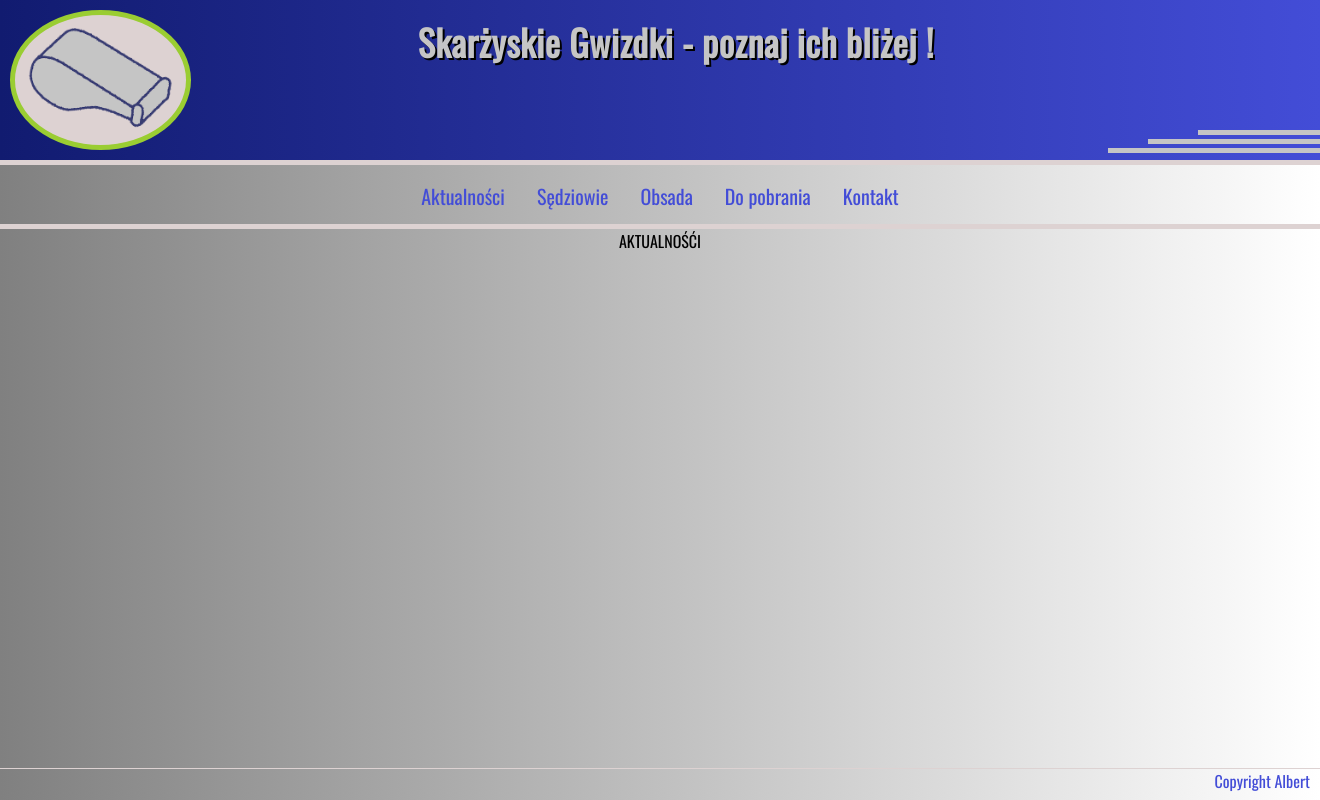
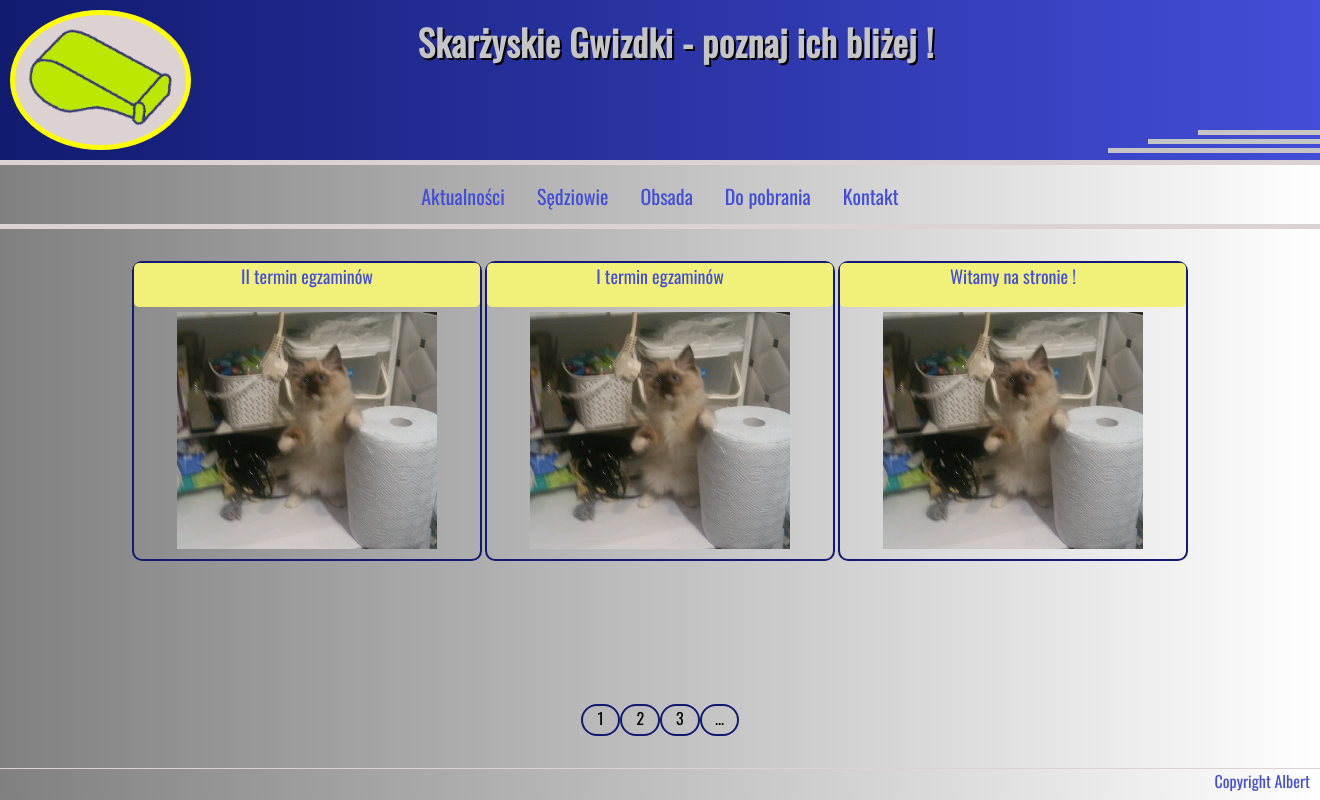
Before and after one commit to AlbertB93/SkoRefs, a PHP site: page /pages/news.html in a window 1320 px wide; the page is wider, and only the part inside the window is pictured. Run offline with PHP 8.4, Linux system fonts and the light colour scheme.

Commit message:
Added pages in the news folder and modified news.html

```diff
--- a/index.html
+++ b/index.html
@@ -15,7 +15,7 @@
 
     <header>
         <div class="header--logo">
-            <img src="images/whistletest.png" alt="WHISTLE" class="header--logo--img">
+            <img src="images/whistletest2.png" alt="WHISTLE" class="header--logo--img">
         </div>
         <div class="header--rest">
             <div class="header--title">
@@ -38,7 +38,7 @@
     <main>
         <article>
             <div class="article--title">
-                <a href="pages/news/news001.html">II termin egzaminów</a>
+                <a href="pages/news/news003.html">II termin egzaminów</a>
             </div>
             <div class="article--image">
                 <img src="images/felek.png" alt="FELEK" class="article--image--file">
@@ -46,7 +46,7 @@
         </article>
         <article>
             <div class="article--title">
-                <a href="pages/news/news001.html"> I termin egzaminów </a>
+                <a href="pages/news/news002.html"> I termin egzaminów </a>
             </div>
             <div class="article--image">
                 <img src="images/felek.png" alt="FELEK" class="article--image--file">
--- a/pages/cast.html
+++ b/pages/cast.html
@@ -16,7 +16,7 @@
 <body>
     <header>
         <div class="header--logo">
-            <a href="../index.html"> <img src="../images/whistle2.png" alt="WHISTLE" class="header--logo--img"></a>
+            <a href="../index.html"> <img src="../images/whistletest2.png" alt="WHISTLE" class="header--logo--img"></a>
         </div>
         <div class="header--rest">
             <div class="header--title">
--- a/pages/contact.html
+++ b/pages/contact.html
@@ -16,7 +16,7 @@
 <body>
     <header>
         <div class="header--logo">
-            <a href="../index.html"> <img src="../images/whistle2.png" alt="WHISTLE" class="header--logo--img"></a>
+            <a href="../index.html"> <img src="../images/whistletest2.png" alt="WHISTLE" class="header--logo--img"></a>
         </div>
         <div class="header--rest">
             <div class="header--title">
--- a/pages/news.html
+++ b/pages/news.html
@@ -16,7 +16,7 @@
 <body>
     <header>
         <div class="header--logo">
-            <a href="../index.html"> <img src="../images/whistle2.png" alt="WHISTLE" class="header--logo--img"></a>
+            <a href="../index.html"> <img src="../images/whistletest2.png" alt="WHISTLE" class="header--logo--img"></a>
         </div>
         <div class="header--rest">
             <div class="header--title">
@@ -37,8 +37,46 @@
     </nav>
 
     <main>
-        AKTUALNOŚĆI
-
+        <div class="articles">
+            <div class="articles--news">
+                <div class="article--title">
+                    <a href="pages/news/news003.html">II termin egzaminów</a>
+                </div>
+                <div class="article--image">
+                    <img src="../images/felek.png" alt="FELEK" class="article--image--file">
+                </div>
+            </div>
+            <div class="articles--news">
+                <div class="article--title">
+                    <a href="pages/news/news002.html"> I termin egzaminów </a>
+                </div>
+                <div class="article--image">
+                    <img src="../images/felek.png" alt="FELEK" class="article--image--file">
+                </div>
+            </div>
+            <div class="articles--news">
+                <div class="article--title">
+                    <a href="pages/news/news001.html">Witamy na stronie !</a>
+                </div>
+                <div class="article--image">
+                    <img src="../images/felek.png" alt="FELEK" class="article--image--file">
+                </div>
+            </div>
+        </div>
+        <div class="buttons--container">
+            <div class="buttons--container--button">
+                <a href="#">1</a>
+            </div>
+            <div class="buttons--container--button">
+                <a href="#">2</a>
+            </div>
+            <div class="buttons--container--button">
+                <a href="#">3</a>
+            </div>
+            <div class="buttons--container--button">
+                <a href="#">...</a>
+            </div>
+        </div>
     </main>
 
     <footer>
--- a/pages/refs.html
+++ b/pages/refs.html
@@ -17,7 +17,7 @@
 <body>
     <header>
         <div class="header--logo">
-            <a href="../index.html"> <img src="../images/whistletest.png" alt="WHISTLE" class="header--logo--img"></a>
+            <a href="../index.html"> <img src="../images/whistletest2.png" alt="WHISTLE" class="header--logo--img"></a>
         </div>
         <div class="header--rest">
             <div class="header--title">
--- a/pages/toDownload.html
+++ b/pages/toDownload.html
@@ -16,7 +16,7 @@
 <body>
     <header>
         <div class="header--logo">
-            <a href="../index.html"> <img src="../images/whistle2.png" alt="WHISTLE" class="header--logo--img"></a>
+            <a href="../index.html"> <img src="../images/whistletest2.png" alt="WHISTLE" class="header--logo--img"></a>
         </div>
         <div class="header--rest">
             <div class="header--title">
--- a/style.css
+++ b/style.css
@@ -31,7 +31,7 @@ header{
 
 .header--logo{
     background-color: var(--color-decorate);
-    border: solid 5px yellowgreen;
+    border: solid 5px yellow;
     border-radius: 50%;
     max-height: 20vh;
     max-width: 20%;
@@ -62,6 +62,7 @@ header{
     padding-top: 5px;
     text-align: center;
     text-shadow: 2px 2px black;
+
 }
 
 .header--straps{
@@ -106,13 +107,13 @@ article{
     border-radius: 5px;
     display: flex;
     flex-direction: column;
+    height: 300px;
     margin: 50px auto;
-
-    min-width: 25%;
+/*     min-width: 25%;
     min-height: 20vh;
-    max-height: 40vh;
-
+    max-height: 40vh; */
     position: relative;
+    width: 350px;
 }
 
 .article--title{
@@ -252,3 +253,56 @@ footer{
     position: absolute;
     text-decoration: none;
 }
+
+/*********************************** NEWS.HTML ********************************************/
+
+.articles{
+/*     border: solid 3px black; */
+    min-height: 50vh;
+    min-width: 80vw;
+    max-width: 90vw;
+    display: flex;
+    flex-direction: row;
+    justify-content: space-between;
+/*     display: grid;
+    justify-content: space-between;
+    grid-template-columns: repeat(3, 300px) ;
+    grid-template-rows: 500px 100px 100px; */
+}
+
+
+.articles--news{
+    border: solid 2px rgb(17, 27, 112);
+    border-radius: 10px;
+    height: 300px;
+    width: 350px;
+    margin-bottom: 16px;
+    margin-top: 32px;
+    text-align: center;
+}
+
+.buttons--container{
+/*     border: solid 3px green;  */
+    height: 10vh;
+    margin: 0 auto;
+    max-width: 20vw;
+    display: flex;
+    flex-direction: row;
+    padding: 16px;
+    position:absolute;
+    bottom: 0;
+/*     grid-column: 1 / -1;
+    margin-top: -100px; */
+}
+.buttons--container--button{
+    border: solid 2px rgb(17, 27, 112);
+    border-radius: 20px;
+    text-align: center;
+    height: 4vh;
+    width: 3vw;
+}
+
+.buttons--container a{
+    color:black;
+    text-decoration: none;
+}
```
Also changed, not shown: pages/news/news001.html (+37 -1 lines), pages/news/news002.html (+38 -2 lines), pages/news/news003.html (+38 -2 lines), images/OBSADA.png (added), images/whistletest2.png (added), images/whistletest3.png (added), 1 other file.
